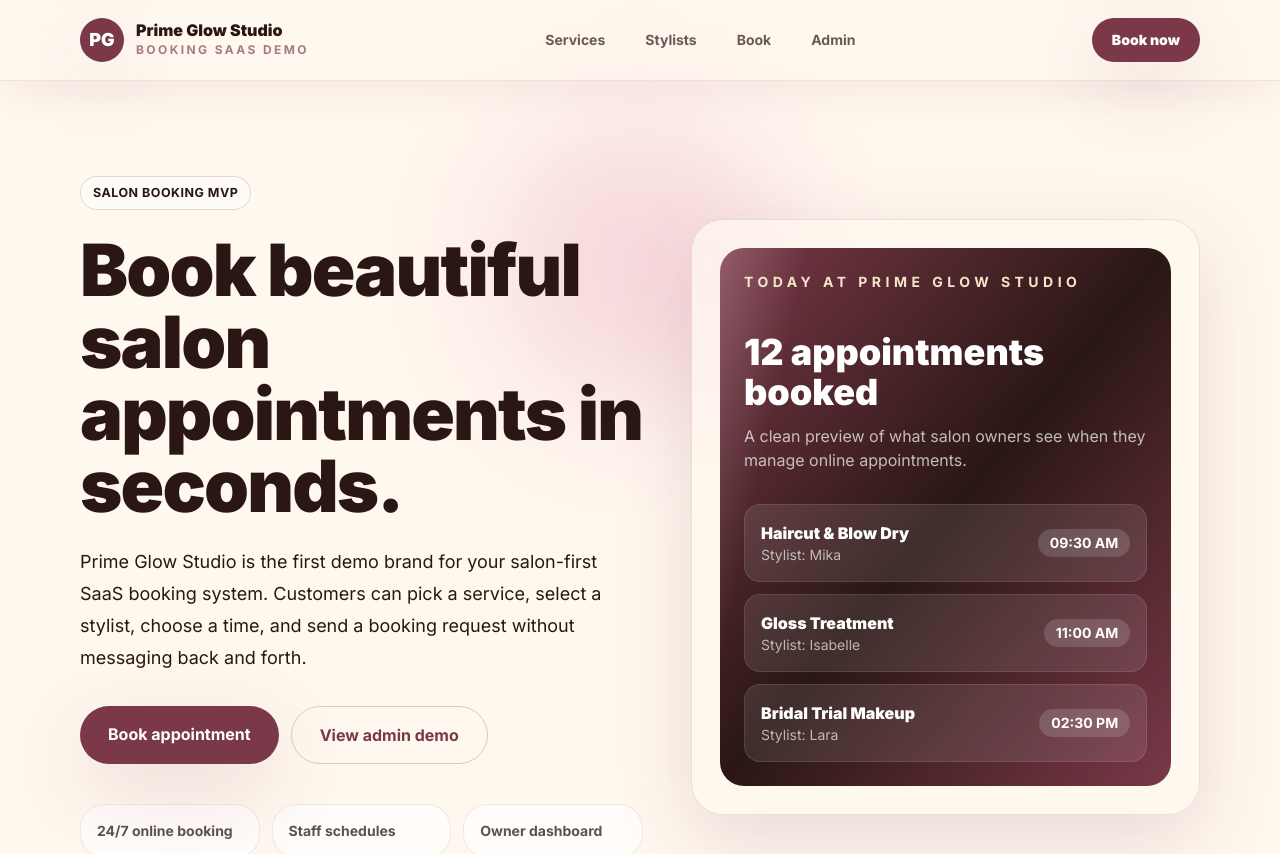
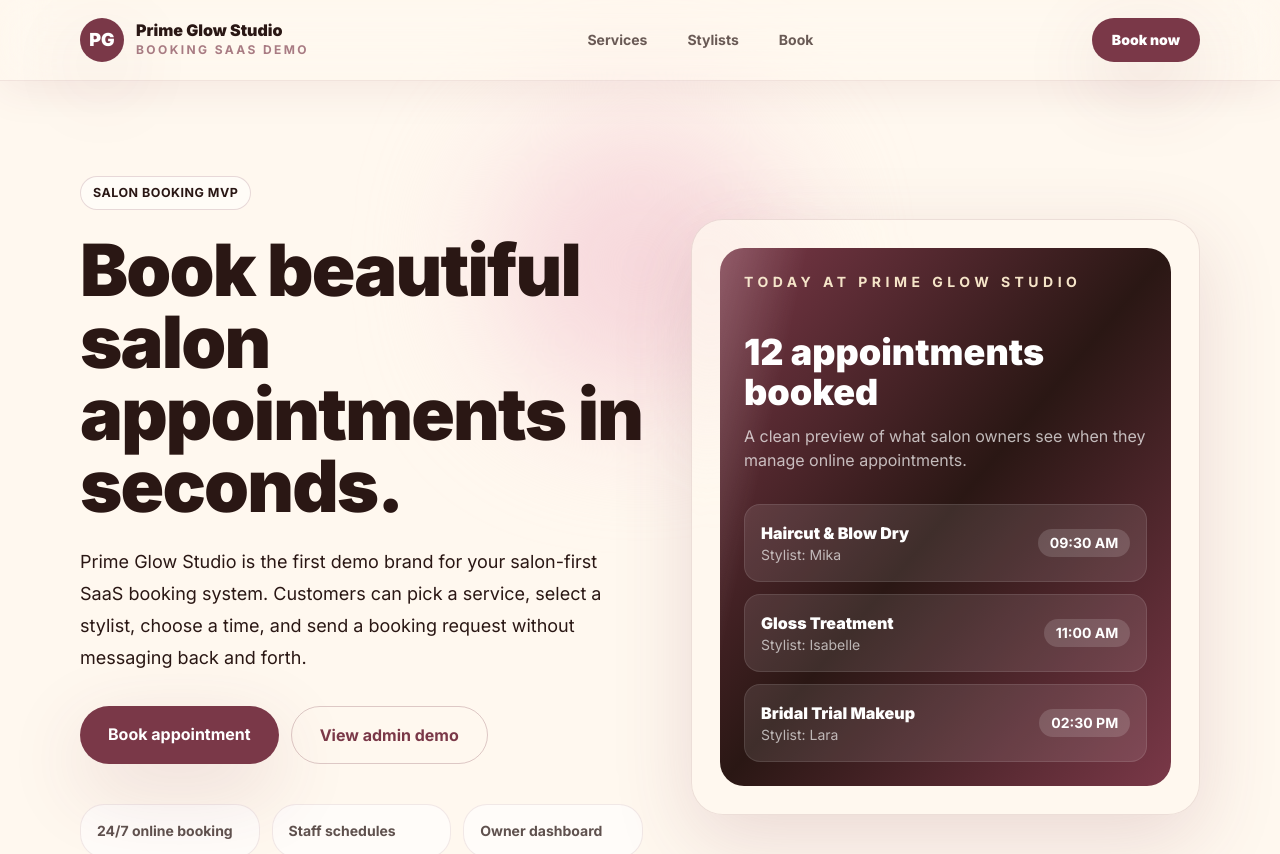
Before and after one commit to tan15hacks/Saas-Salon-Barber-Booking-System, a Next.js app: page / in a window 1280 px wide. Shown: the top 854 px of the page. Built offline with nearby package versions, Linux system fonts and the light colour scheme.

Commit message:
Hide admin link from public navigation

```diff
--- a/components/site/Navbar.tsx
+++ b/components/site/Navbar.tsx
@@ -5,7 +5,6 @@ const navItems = [
   { href: "/#services", label: "Services" },
   { href: "/#staff", label: "Stylists" },
   { href: "/book", label: "Book" },
-  { href: "/admin", label: "Admin" },
 ];
 
 export function Navbar() {
```
